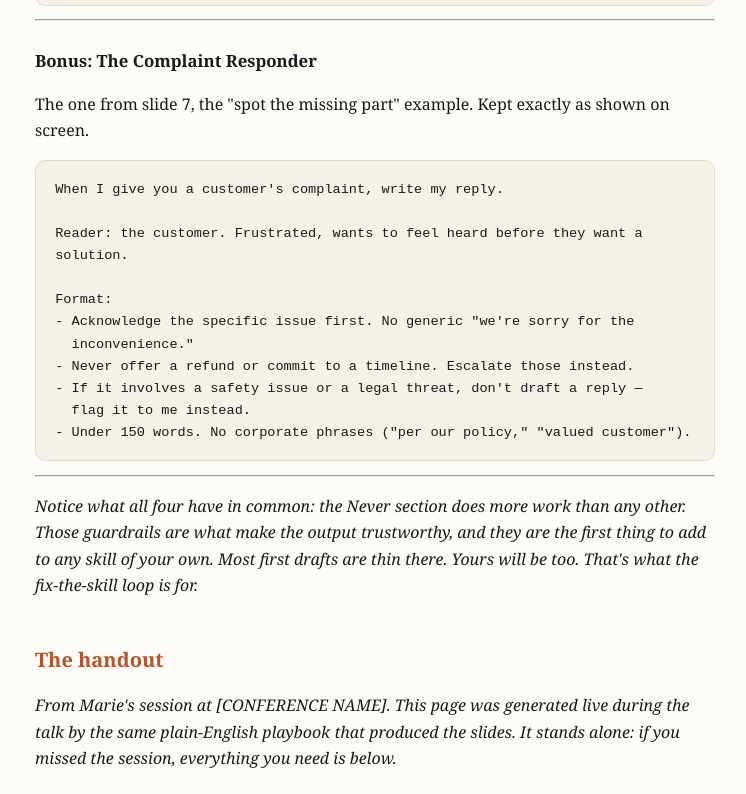
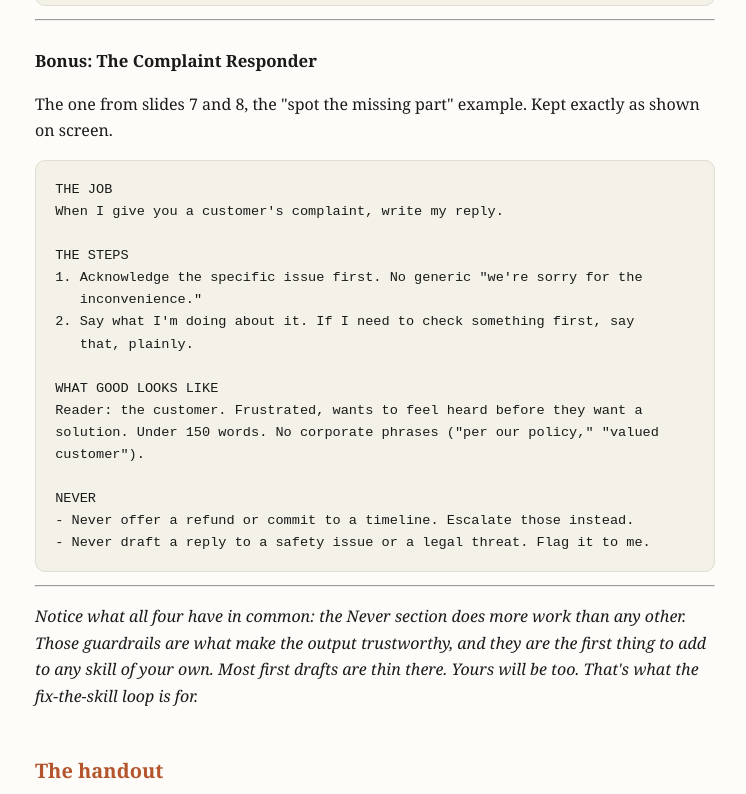
Before and after one commit to EmmaFriday/teach-the-ai-your-job, a plain HTML site: page index.html in a window 1280 px wide. Shown: the part 5805-6599 px from the top of the page, without its empty margins (265-1011 px from the left). Drawn offline with Linux system fonts and the light colour scheme.

Commit message:
Kit page rebuilt 2026-09-21

```diff
--- a/index.html
+++ b/index.html
@@ -251,19 +251,25 @@ NEVER
 </code></pre>
 <hr />
 <h3>Bonus: The Complaint Responder</h3>
-<p>The one from slide 7, the "spot the missing part" example. Kept exactly as
+<p>The one from slides 7 and 8, the "spot the missing part" example. Kept exactly as
 shown on screen.</p>
-<pre><code>When I give you a customer's complaint, write my reply.
+<pre><code>THE JOB
+When I give you a customer's complaint, write my reply.
 
-Reader: the customer. Frustrated, wants to feel heard before they want a solution.
+THE STEPS
+1. Acknowledge the specific issue first. No generic &quot;we're sorry for the
+   inconvenience.&quot;
+2. Say what I'm doing about it. If I need to check something first, say
+   that, plainly.
 
-Format:
-- Acknowledge the specific issue first. No generic &quot;we're sorry for the
-  inconvenience.&quot;
+WHAT GOOD LOOKS LIKE
+Reader: the customer. Frustrated, wants to feel heard before they want a
+solution. Under 150 words. No corporate phrases (&quot;per our policy,&quot; &quot;valued
+customer&quot;).
+
+NEVER
 - Never offer a refund or commit to a timeline. Escalate those instead.
-- If it involves a safety issue or a legal threat, don't draft a reply —
-  flag it to me instead.
-- Under 150 words. No corporate phrases (&quot;per our policy,&quot; &quot;valued customer&quot;).
+- Never draft a reply to a safety issue or a legal threat. Flag it to me.
 </code></pre>
 <hr />
 <p><em>Notice what all four have in common: the Never section does more work than
```
Also changed, not shown: 1 other file.
